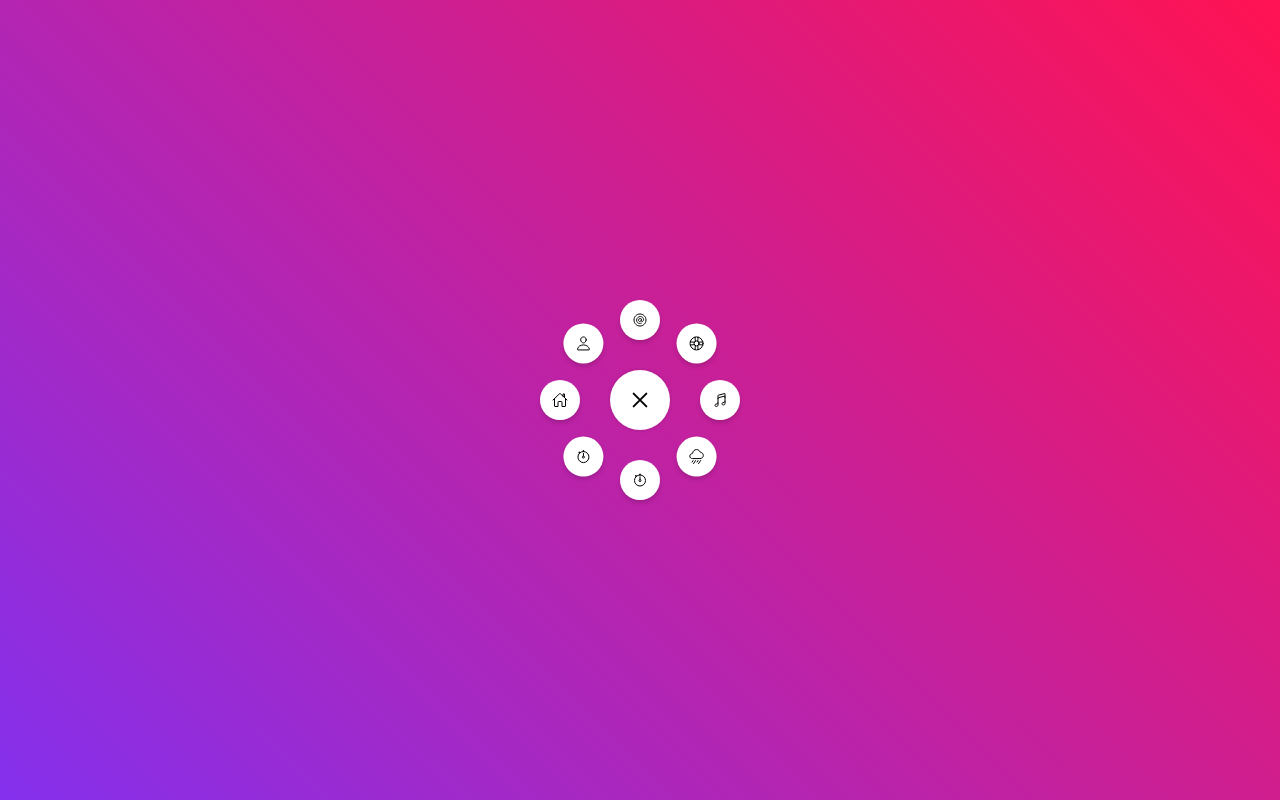
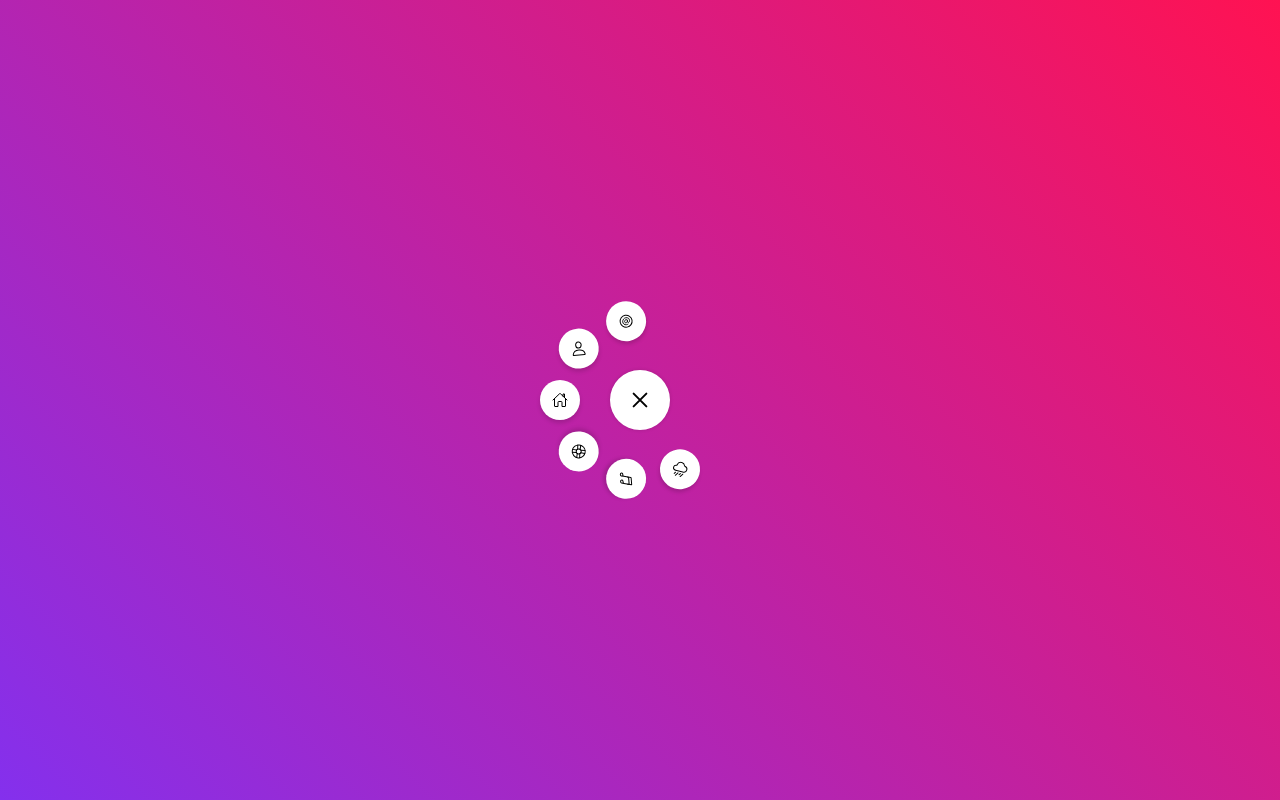
Before and after one commit to zhisui/css-animation-collection, a plain HTML site: page 旋转菜单按钮/index.html in a window 1280 px wide. Both pictures are taken after a click on the element 640 px from the left and 400 px from the top of the page. Drawn offline with nearby package versions, Linux system fonts and the light colour scheme.

Commit message:
feat:update

```diff
--- a/3d旋转/style.css
+++ b/3d旋转/style.css
@@ -16,8 +16,8 @@ body{
   width:200px;
   height:200px;
   transform-style: preserve-3d;
-  transform: perspective(1000px) rotateY(270deg)
-  /* animation: animate 20s linear infinite; */
+  transform: perspective(1000px) rotateY(270deg);
+  animation: animate 20s linear infinite;
 }
 @keyframes animate {
   0% {
--- a/旋转菜单按钮/index.html
+++ b/旋转菜单按钮/index.html
@@ -43,7 +43,7 @@
           <ion-icon name="rainy-outline"></ion-icon>
         </a>
       </li>
-      <li style="--i: 6">
+      <!-- <li style="--i: 6">
         <a href="#">
           <ion-icon name="stopwatch-outline"></ion-icon>
         </a>
@@ -52,7 +52,7 @@
         <a href="#">
           <ion-icon name="stopwatch-outline"></ion-icon>
         </a>
-      </li>
+      </li> -->
     </div>
   </body>
   <script
--- a/旋转菜单按钮/style.css
+++ b/旋转菜单按钮/style.css
@@ -48,8 +48,28 @@ body {
 
 }
 
-.menu.active li {
+/* .menu.active li {
   transform: rotate(calc(360deg / 8 * var(--i)));
+} */
+
+.menu.active li:nth-of-type(1) {
+  transform: rotate(calc(0deg));
+}
+.menu.active li:nth-of-type(2) {
+  transform: rotate(calc(40deg));
+}
+.menu.active li:nth-of-type(3) {
+  transform: rotate(calc(80deg));
+}
+
+.menu.active li:nth-of-type(4) {
+  transform: rotate(calc(-40deg));
+}
+.menu.active li:nth-of-type(5) {
+  transform: rotate(calc(-80deg));
+}
+.menu.active li:nth-of-type(6) {
+  transform: rotate(calc(-120deg));
 }
 
 .toggle {
```
